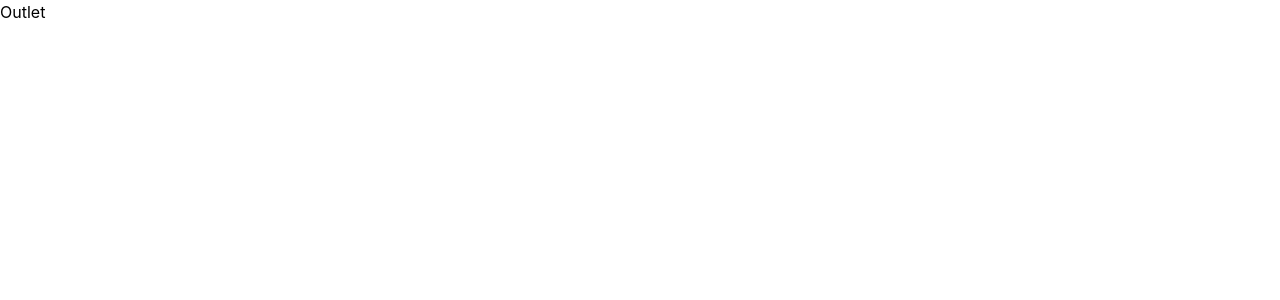
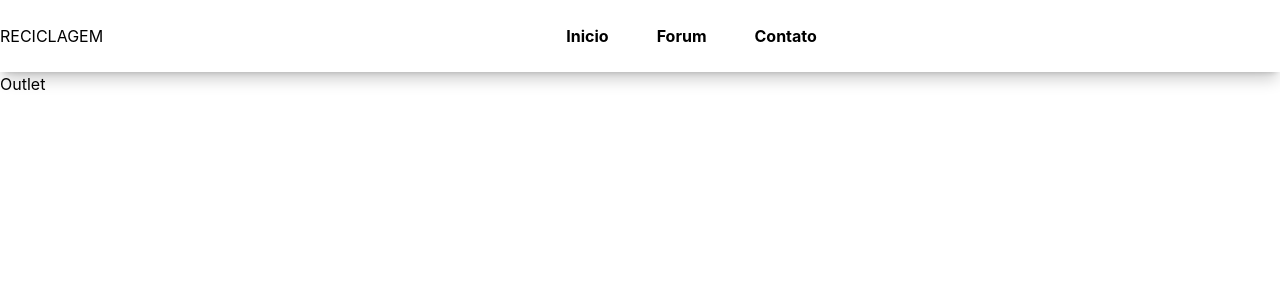
Before and after one commit to ReporteAqui/App, a React (Vite) app in the folder packages/website/: page / in a window 1280 px wide. Shown: the top 300 px of the page. Built offline with nearby package versions, Linux system fonts and the light colour scheme.

Commit message:
added navbar

```diff
--- /dev/null
+++ b/packages/website/src/components/navbar.tsx
@@ -0,0 +1,22 @@
+import { useState } from 'react'
+import "@css/navbar.css"
+import { Link } from '@tanstack/react-router'
+
+export default function Header() {
+  const [isOpen, setIsOpen] = useState(false)
+
+  return (
+    <>
+      <header className="navbar">
+        <h1>RECICLAGEM</h1>
+
+        <div className="navlinks">
+            <Link to="/">Inicio</Link>
+            <Link to="/">Forum</Link>
+            <Link to="/">Contato</Link>
+        </div>
+
+      </header>
+    </>
+  )
+}
--- /dev/null
+++ b/packages/website/src/css/navbar.css
@@ -0,0 +1,15 @@
+@import "tailwindcss";
+
+@custom-variant dark (&:where(.dark, .dark *));
+
+.navbar {
+    @apply w-full min-w-0 sticky top-0 inset-x-0 z-30 p-4 xl:px-[calc((100vw-1280px)/2)] flex justify-between items-center backdrop-blur-md shadow-lg shadow-black/20;
+}
+
+.navlinks {
+    @apply flex gap-x-4 m-auto;
+}
+
+.navlinks a {
+    @apply font-bold px-4 py-2 rounded-lg hover:bg-neutral-200 hover:shadow-inner hover:shadow-black/20;
+}
--- a/packages/website/src/pages/__root.tsx
+++ b/packages/website/src/pages/__root.tsx
@@ -1,10 +1,12 @@
 import { Outlet, createRootRoute } from '@tanstack/react-router'
 import { TanStackRouterDevtoolsPanel } from '@tanstack/react-router-devtools'
 import { TanStackDevtools } from '@tanstack/react-devtools'
+import Header from '@components/navbar'
 
 export const Route = createRootRoute({
   component: () => (
     <>
+      <Header/>
       <Outlet/>
       {
       <TanStackDevtools
--- a/packages/website/tsconfig.json
+++ b/packages/website/tsconfig.json
@@ -1,5 +1,5 @@
 {
-  "include": ["**/*.ts", "**/*.tsx"],
+  "include": ["**/*.ts", "**/*.tsx", "**/*.css"],
   "compilerOptions": {
     "target": "esnext",
     "jsx": "react-jsx",
```
Also changed, not shown: 1 other file (tests, documents, lock files or other folders).
